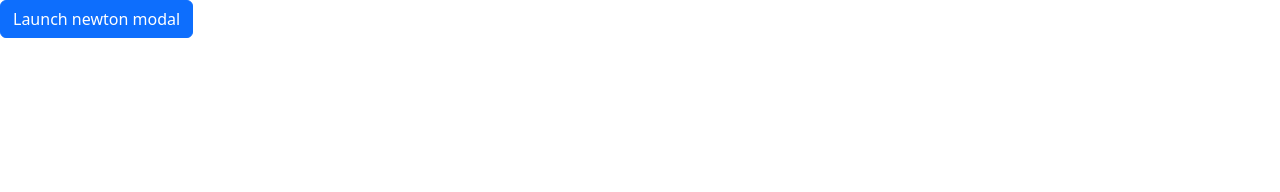
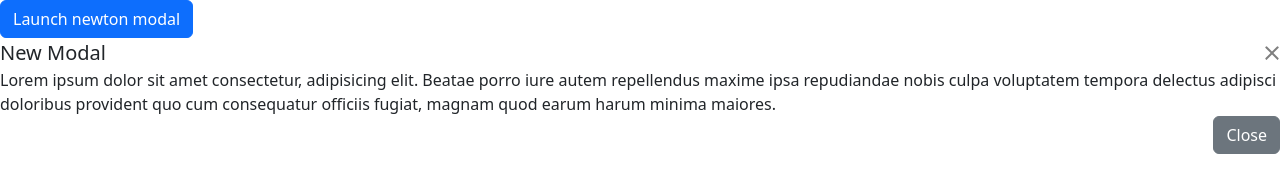
Before and after one commit to acciojob/bootstrap-modals-Dwivedi-Nikhil, a website: page main.html in a window 1280 px wide. Drawn offline with nearby package versions, Linux system fonts and the light colour scheme.

Commit message:
created a submission

```diff
--- a/main.html
+++ b/main.html
@@ -12,7 +12,7 @@
 </button>
 
 	<!-- Modal -->
-<div class="modal" id="accio-modal" tabindex="-1" aria-labelledby="exampleModalLabel" aria-hidden="true">
+<div id="accio-modal" tabindex="-1" aria-labelledby="exampleModalLabel" aria-hidden="true">
   <div class="modal-dialog modal-dialog-centered">
     <div class="modal-content">
       <div class="modal-header">
@@ -24,7 +24,6 @@
       </div>
       <div class="modal-footer">
         <button type="button" class="btn btn-secondary" data-bs-dismiss="modal">Close</button>
-<!--         <button type="button" class="btn btn-primary">Save changes</button> -->
       </div>
     </div>
   </div>
```
